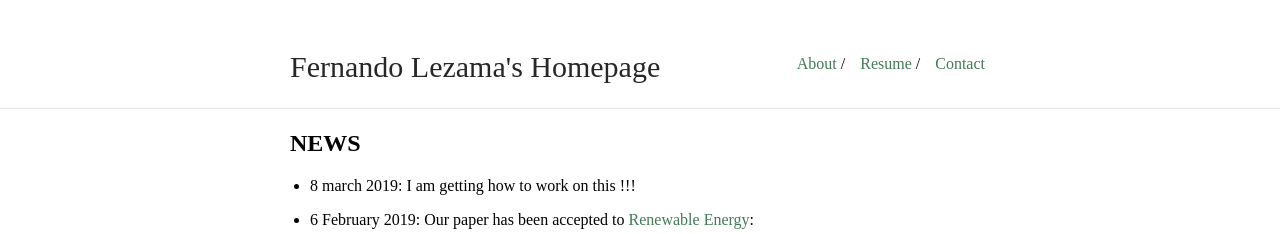
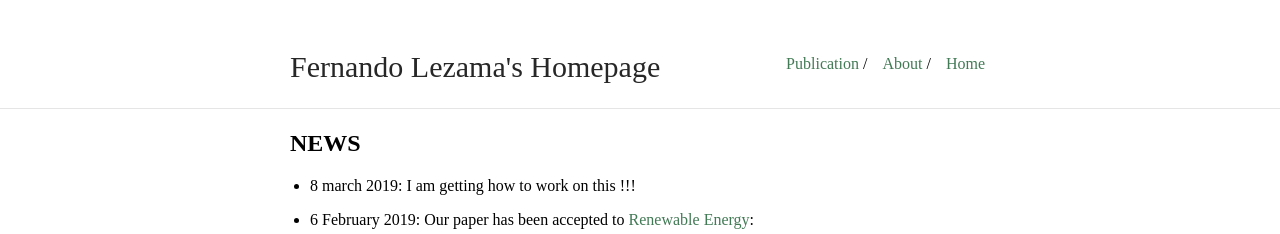
Before and after one commit to fernandolezama/fernandolezama.github.io, a Jekyll site: the page built from index.md, in a window 1280 px wide. Shown: the top 234 px of the page. Built offline with Jekyll 4.4.1, drawn with Linux system fonts in a browser that asks for light colours.

Commit message:
Update default.html

```diff
--- a/_layouts/default.html
+++ b/_layouts/default.html
@@ -61,7 +61,7 @@
             {% endif %}
             <a id="author-name" class="alignable pull-left" href="{{ site.baseurl }}">{{ site.title }}</a>
             <ul id="navlist" class="alignable pull-right navbar-ul">
-                {% for x in site.nav %}
+                {% for x in site.data.nav %}
                     {% if x.name == "Resume" %}
                         <li class="alignable pull-left nav-list"><a target="_blank" href="{{ x.link }}">{{ x.name }}</a>
                     {% else %}
```
